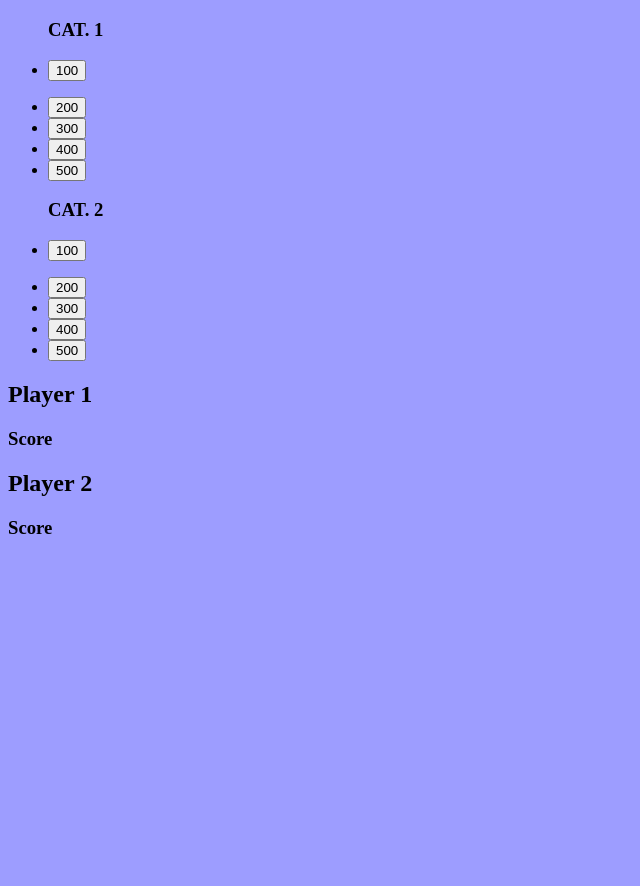
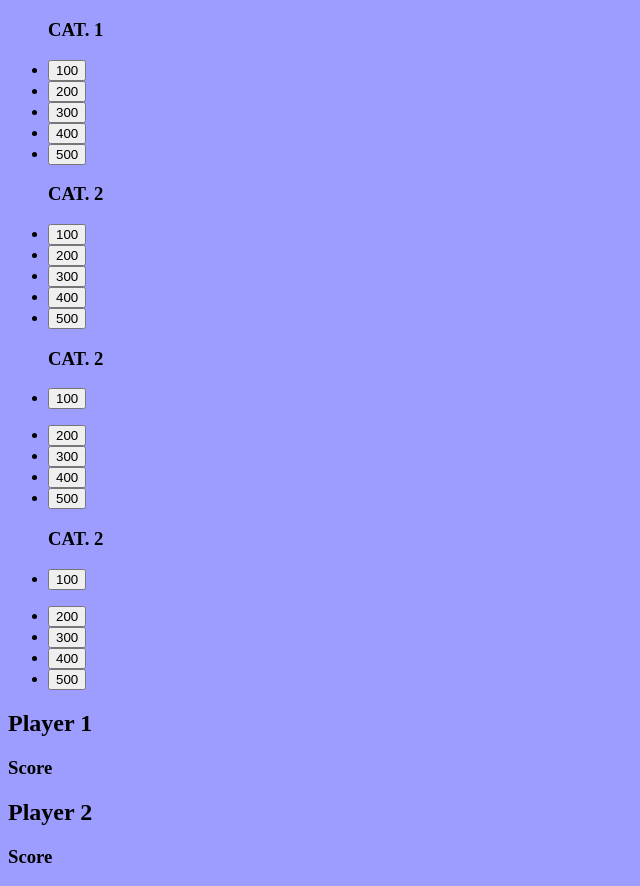
Before and after one commit to cemory016/game, a plain HTML site: page index.html in a window 1280 px wide. Shown: the part 61-947 px from the top of the page, without its empty margins (0-640 px from the left). Before the commit the page ends 800 px from the top, so only its background shows below. Drawn offline with Linux system fonts and the light colour scheme.

Commit message:
I broke it. sad face

```diff
--- a/index.html
+++ b/index.html
@@ -12,12 +12,60 @@
 <h1>Jeopardy!</h1>
 
 <body>
+   <div id="gameBoard">
+       <div id="cat1Round1">
+           <ul><h3>CAT. 1</h3>
+                <li>
+                    <button onclick="qANDa()">100</button>
+                    <alert id="answer1"></alert>
+                </li>
+                <li>
+                    <button onclick="qANDa()">200</button>
+                    <alert id="answer2"></alert>
+                </li>
+                <li>
+                    <button onclick="pts()">300</button>
+                    <alert id="answer3"></alert>
+                <li>
+                        <button onclick="pts()">400</button>
+                        <alert id="answer44"></alert>
+                </li>
+                <li>
+                        <button onclick="pts()">500</button>
+                        <alert id="answer5"></alert>
+                </li>
+            </ul>
+        </div>
+    <div id="cat2Round1">
+        <ul><h3>CAT. 2</h3>
+            <li>
+                    <button onclick="pts()">100</button>
+                    <alert id="answerC2R1"></alert>
+                </li>
+                <li>
+                    <button onclick="pts()">200</button>
+                    <alert id="answerC2R2"></alert>
+                </li>
+                <li>
+                    <button onclick="pts()">300</button>
+                    <alert id="answerC2R3"></alert>
+                </li>
+                <li>
+                        <button onclick="pts()">400</button>
+                        <alert id="answerC2R4"></alert>
+                </li>
+                <li>
+                        <button onclick="pts()">500</button>
+                        <alert id="answerC2R5"></alert>
+                </li>
+            </ul>
+</div>
 <div>
         <ul>
-        <h3>CAT. 1</h3>
+                <h3>CAT. 2</h3>
                 <li>
                     <button onclick="pts()">100</button>
-            <p id="answerC1"></p>
+                    <p id="answerC2"></p>
                 </li>
                 <li>
                     <button>200</button>
@@ -31,7 +79,6 @@
                 <li>
                     <button>500</button>
                 </li>
-
             </ul>
 </div>
 <div>
--- a/main.js
+++ b/main.js
@@ -1,11 +1,18 @@
 console.log ("i'm working")
-function pts() {
-    var questionC1 = prompt("____'s the way (uh huh, uh huh) I like it");
-    if (questionC1 === "That") {
-        document.getElementById("answerC1").innerHTML =
+function qANDa() {
+    var answer1 = prompt("____'s the way (uh huh, uh huh) I like it");
+    if (questionC1R1 === "that") {
+        document.getElementById("answer1").innerHTML =
         "correct";
     } else{
-        document.getElementById("answerC1").innerHTML =
+        document.getElementById("answer1").innerHTML =
         "next player";
     }
-}
+    var questionC2R1 = prompt("...knick-knack paddywhack, give the dog a bone, ____ old man came rolling home”);
+    if (questionC2R1 === "this") {
+        document.getElementById("answer2").innerHTML =
+        "correct";
+    } else{
+        document.getElementById("answer2").innerHTML =
+        "next player";
+    }}
```
Lines whose indentation alone changed are shown as unchanged.
